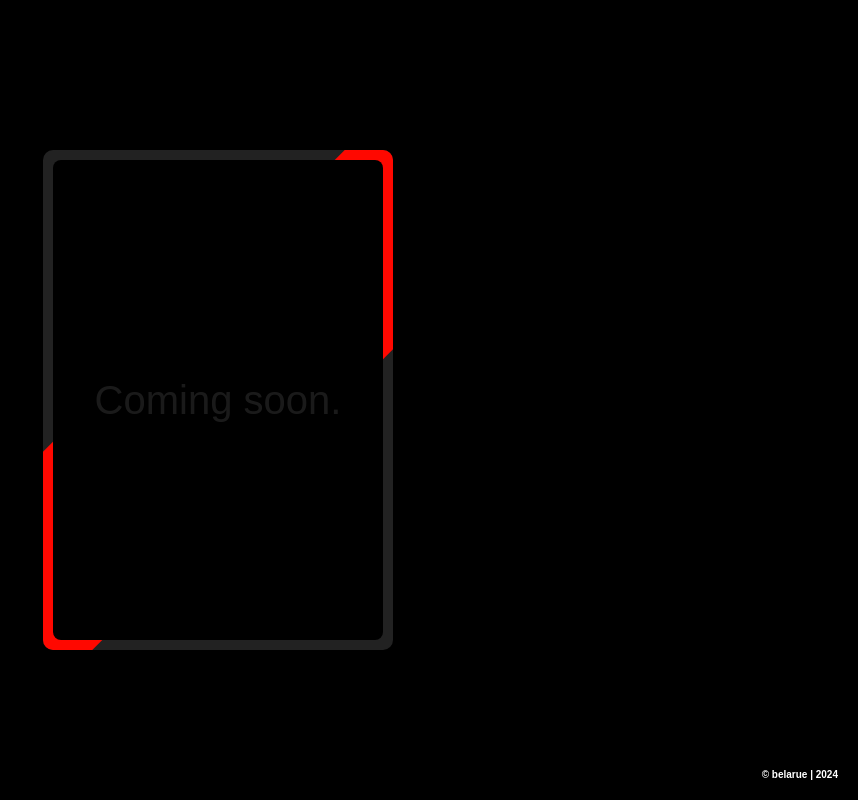
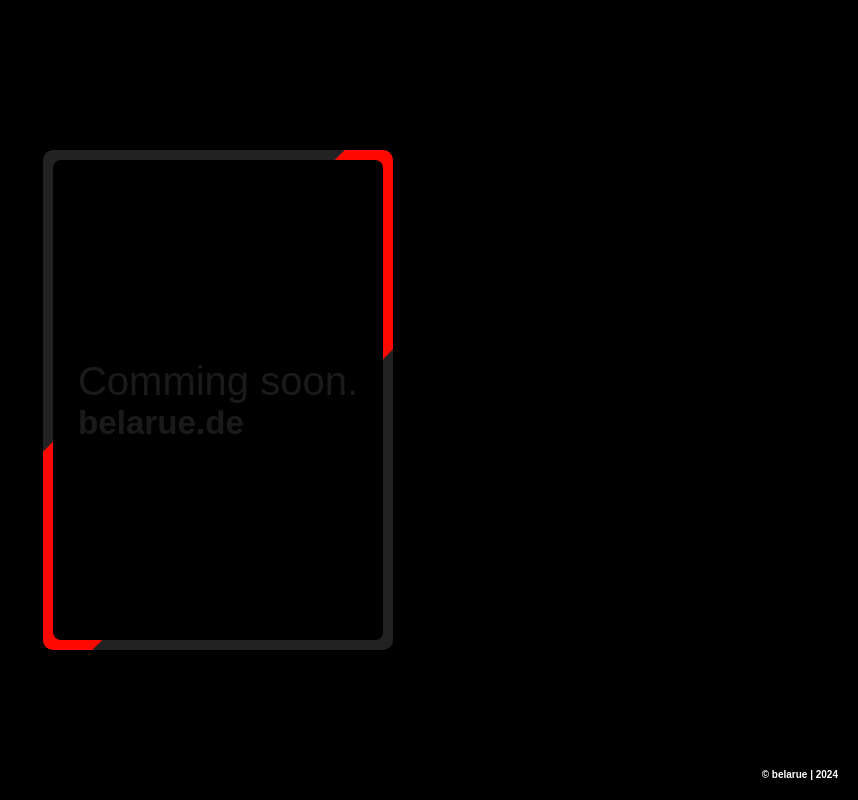
Before and after one commit to pushyyy/belarue, a plain HTML site: page index.html in a window 1280 px wide. Shown: the whole page, without its empty margins (422-1280 px from the left). Drawn offline with Linux system fonts and the light colour scheme.

Commit message:
Update index.html

```diff
--- a/index.html
+++ b/index.html
@@ -9,7 +9,8 @@
 <div class="animated_card">
     <nav>
     <ul>
-        <a>Coming soon.</a>
+        <a>Comming soon.</a>
+        <h5>belarue.de</h5>
     </ul>
     </nav>
     <div class="mix">
```
